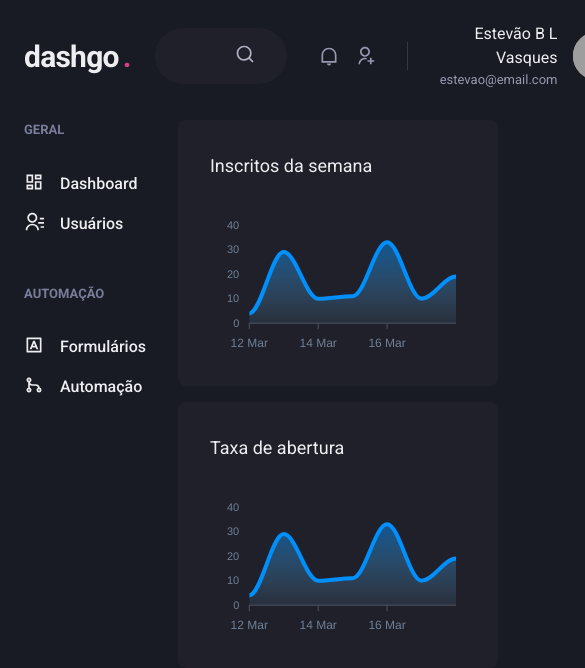
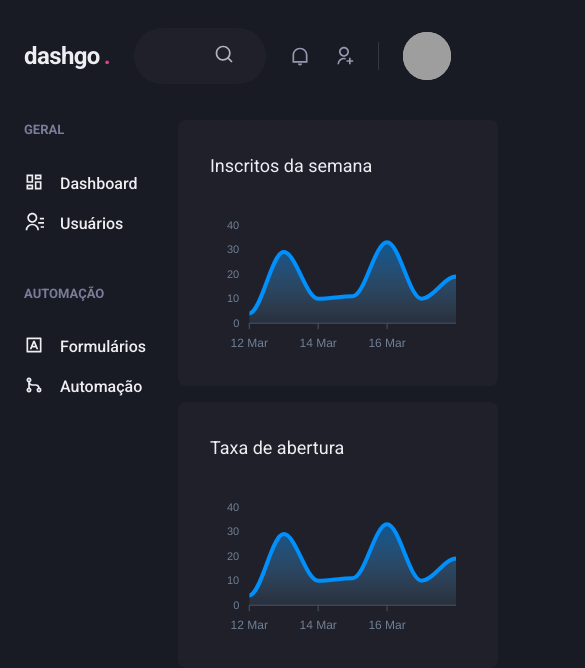
Before and after one commit to extevao/ignite-aulas, a Next.js app in the folder dashgo/: page /dashboard in a window 390 px wide. Shown: the top 668 px of the page, 585 px wide, since content can reach past the window. Built offline with nearby package versions, Linux system fonts and the light colour scheme; grey boxes are pictures that could not be loaded.

Commit message:
header responsivo

```diff
--- a/dashgo/src/components/Header/Logo.tsx
+++ b/dashgo/src/components/Header/Logo.tsx
@@ -3,7 +3,7 @@ import { Text } from "@chakra-ui/react";
 export function Logo() {
   return (
     <Text
-      fontSize="3xl"
+      fontSize={['2xl', '3xl']}
       fontWeight="bold"
       letterSpacing="tight"
       w="64"
--- a/dashgo/src/components/Header/NotificationsNav.tsx
+++ b/dashgo/src/components/Header/NotificationsNav.tsx
@@ -4,9 +4,9 @@ import { RiNotificationLine, RiUserAddLine } from "react-icons/ri";
 export function NotificationsNav() {
   return (
     <HStack
-      spacing="4"
-      mx="8"
-      pr="8"
+      spacing={['6', '8']}
+      mx={['6', '8']}
+      pr={['6', '8']}
       py="1"
       color="gray.300"
       borderRightWidth={1}
--- a/dashgo/src/components/Header/Profile.tsx
+++ b/dashgo/src/components/Header/Profile.tsx
@@ -1,11 +1,15 @@
 import { Avatar, Box, Flex, Text } from "@chakra-ui/react";
 
-export function Profile() {
+interface ProfileProps {
+  showProfileData: boolean;
+}
+
+export function Profile({ showProfileData }: ProfileProps) {
   return (
     <Flex
       align="center"
     >
-      <Box
+      {showProfileData && <Box
         mr="4"
         textAlign="right"
       >
@@ -16,7 +20,7 @@ export function Profile() {
         >
           estevao@email.com
         </Text>
-      </Box>
+      </Box>}
 
       <Avatar
         size="md"
--- a/dashgo/src/components/Header/index.tsx
+++ b/dashgo/src/components/Header/index.tsx
@@ -1,10 +1,16 @@
-import { Flex } from '@chakra-ui/react'
+import { Flex, useBreakpointValue } from '@chakra-ui/react'
 import { Logo } from './Logo'
 import { NotificationsNav } from './NotificationsNav'
 import { Profile } from './Profile'
 import { SearchBox } from './SearchBox'
 
 export function Header() {
+  //só vai ser true quando a largura da tela for lg
+  const isWideVersion = useBreakpointValue({
+    base: false,
+    lg: true
+  })
+
   return (
     <Flex
       as="header"
@@ -26,7 +32,7 @@ export function Header() {
       >
         <NotificationsNav />
 
-        <Profile />
+        <Profile showProfileData={isWideVersion} />
       </Flex>
     </Flex>
   )
```
